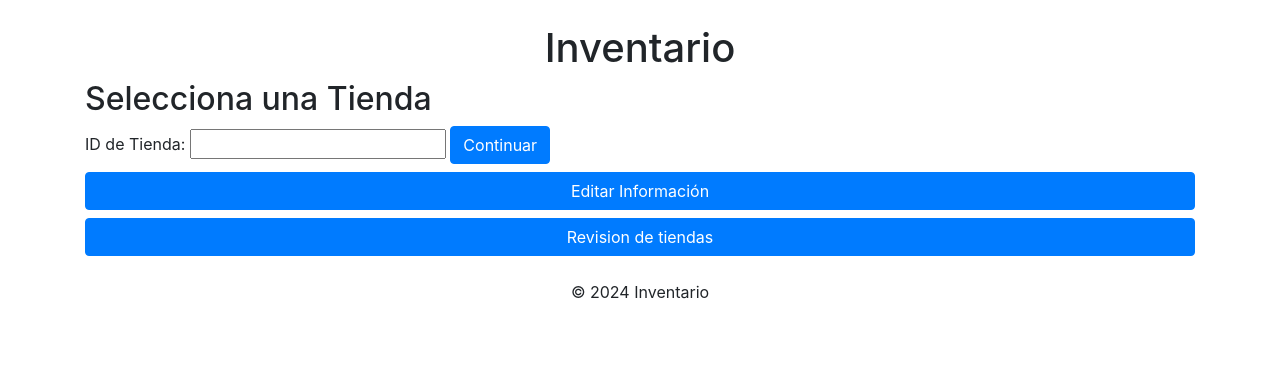
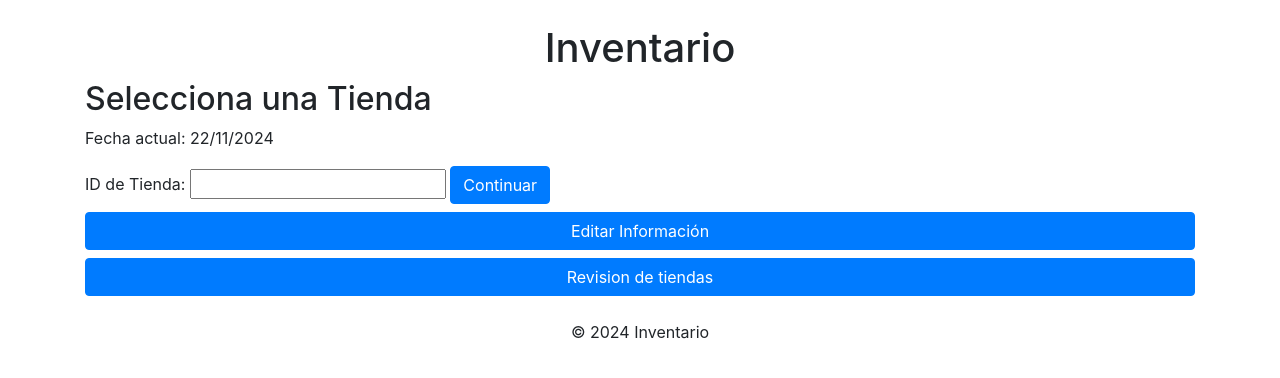
Before and after one commit to garza3390/MagnoliaApp, a Django app: page / in a window 1280 px wide. Shown: the top 378 px of the page. Run offline with Django 5.2, Linux system fonts and the light colour scheme; some libraries are stand-ins or nearby versions.

Commit message:
ADD[timezone]

```diff
--- a/Magnolias/inventario_app/templates/seleccionar_tienda.html
+++ b/Magnolias/inventario_app/templates/seleccionar_tienda.html
@@ -3,6 +3,8 @@
 {% block title %}Seleccionar Tienda{% endblock %}
 {% block content %}
 <h2>Selecciona una Tienda</h2>
+<p>Fecha actual: {{ fecha_actual|date:"d/m/Y" }}</p> <!-- Muestra la fecha actual -->
+
 <form method="post">
     {% csrf_token %}
     <label for="tienda_id">ID de Tienda:</label>
@@ -14,5 +16,4 @@
 <a href="{% url 'comprobate' %}" class="btn btn-primary btn-block my-2">Revision de tiendas</a>
 {% endblock %}
 
-
 <h1>Hola</h1>
--- a/Magnolias/inventario_app/views.py
+++ b/Magnolias/inventario_app/views.py
@@ -6,6 +6,7 @@ from .forms import CadenaInformacionForm, TiendaDetalleForm, ProductoDetalleForm
 from django.utils import timezone
 from django.contrib import messages
 from datetime import datetime
+
 
 def comprobate(request):
     print("Comprobando que todas las tiendas estén bien...")
@@ -110,10 +111,15 @@ def editar_cadena_informacion(request):
     return render(request, 'editar_cadena_informacion.html', {'form': form})
 
 def seleccionar_tienda(request):
+
+    contexto = {
+        'fecha_actual': timezone.now(),
+    }
+
     if request.method == 'POST':
         tienda_id = request.POST.get('tienda_id')
         return redirect('registrar_visita_inventario', tienda_id=tienda_id)
-    return render(request, 'seleccionar_tienda.html')
+    return render(request, 'seleccionar_tienda.html',contexto)
 
 def registrar_visita_inventario(request, tienda_id):
     cadena_info = CadenaInformacion.objects.first()
```
